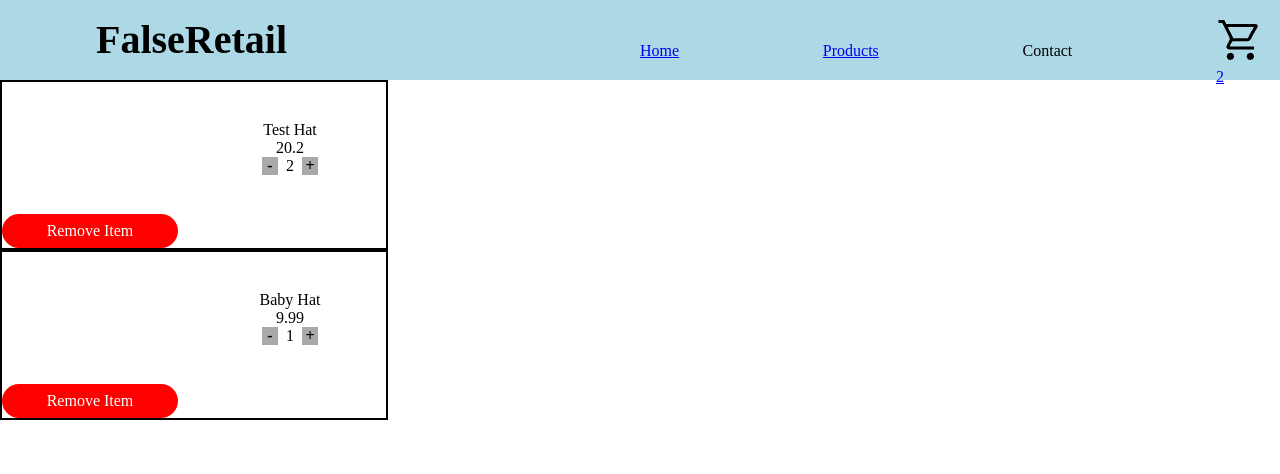
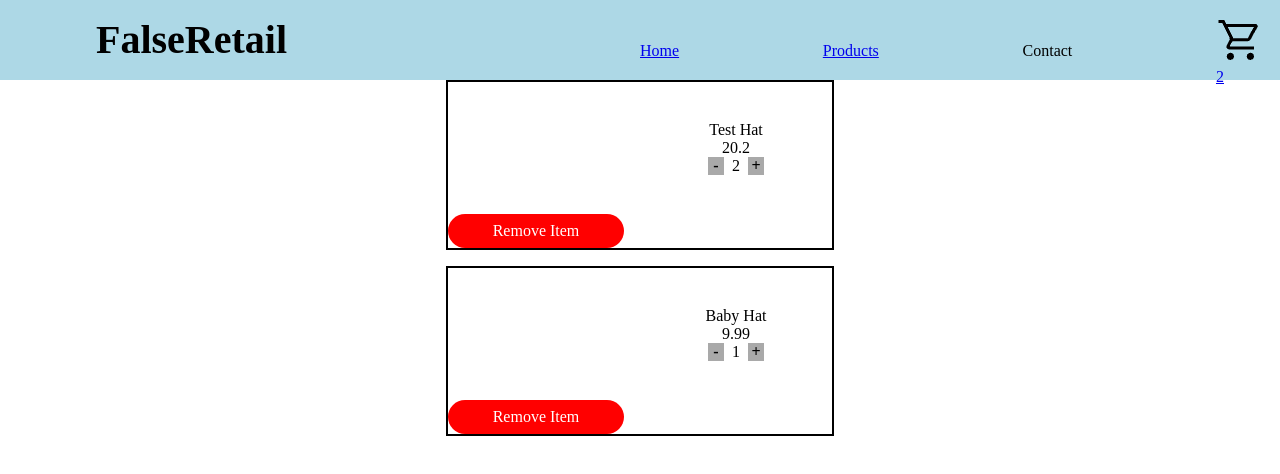
Before and after one commit to jakovid/portfolio-09-shopping-cart, a React (Create React App) app: page /checkout in a window 1280 px wide. Shown: the top 474 px of the page. Built offline with nearby package versions, Linux system fonts and the light colour scheme.

Commit message:
updated some style

```diff
--- a/src/Index.css
+++ b/src/Index.css
@@ -98,6 +98,13 @@
     cursor: pointer;
 }
 
+#checkOutContainer {
+    display: flex;
+    flex-direction: column;
+    align-items: center;
+    gap: 1rem
+}
+
 .checkOutItem {
     border: black 2px solid;
     display: grid;
--- a/src/pages/CheckOut.js
+++ b/src/pages/CheckOut.js
@@ -41,7 +41,9 @@ export default function CheckOut() {
     return(
         <div>
             <Header cartItems={cartItems} cartVisible={cartVisible} />
-            <PopulateCheckOut cartItems={cartItems} removeItem={removeItem} decreaseQuantity={decreaseQuantity} increaseQuantity={increaseQuantity} />
+            <div id='checkOutContainer'>
+                <PopulateCheckOut cartItems={cartItems} removeItem={removeItem} decreaseQuantity={decreaseQuantity} increaseQuantity={increaseQuantity} />
+            </div>
         </div>
     )
 }
```
